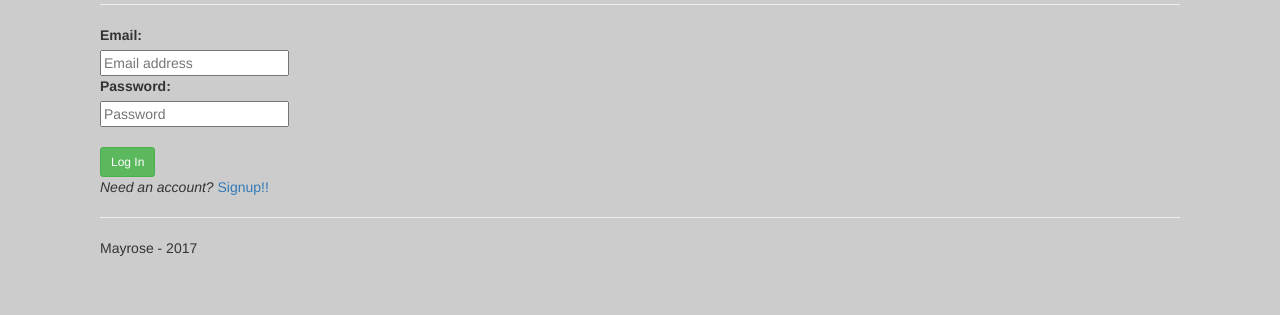
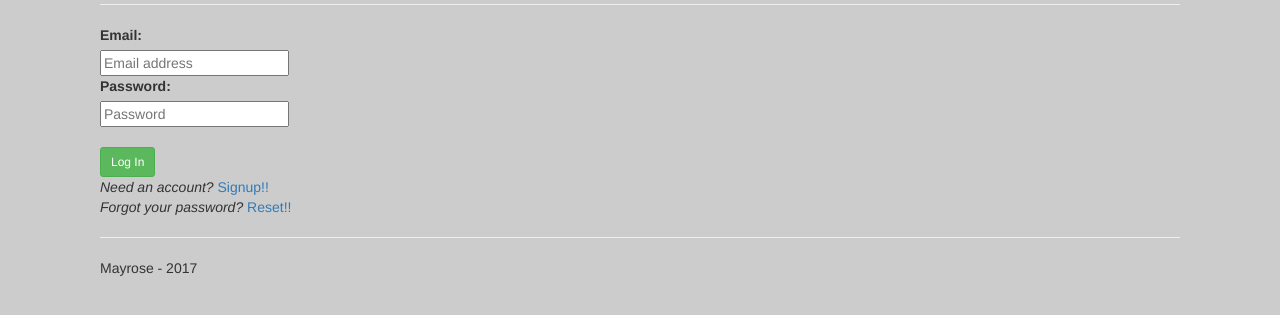
Before and after one commit to intoro/Recipe_App, a Flask app: page /login in a window 1280 px wide. Shown: the part 188-503 px from the top of the page. Run offline with Flask 2, Linux system fonts and the light colour scheme; some libraries are stand-ins or nearby versions.

Commit message:
Added password reset via email link

```diff
--- a/project/templates/login.html
+++ b/project/templates/login.html
@@ -16,6 +16,7 @@
     <button class="btn btn-sm btn-success" type="submit">Log In</button>
   </form>
   <em>Need an account? </em><a href="/register">Signup!!</a>
+  <p><em>Forgot your password? </em><a href="/reset">Reset!!</a></p>
 </div>
 
 {% endblock %}
--- a/project/users/form.py
+++ b/project/users/form.py
@@ -12,3 +12,9 @@ class RegisterForm(Form):
 class LoginForm(Form):
     email = StringField('Email', validators=[DataRequired(), Email(), Length(min=6, max=40)])
     password = PasswordField('Password', validators=[DataRequired()])
+
+class EmailForm(Form):
+    email = StringField('Email', validators=[DataRequired(), Email(), Length(min=6, max=40)])
+
+class PasswordForm(Form):
+    password = PasswordField('Password', validators=[DataRequired()])
--- a/project/users/views.py
+++ b/project/users/views.py
@@ -3,7 +3,7 @@
 #################
 
 from flask import render_template, Blueprint, request, redirect, url_for, flash
-from project.users.form import RegisterForm, LoginForm
+from project.users.form import RegisterForm, LoginForm, EmailForm, PasswordForm
 from sqlalchemy.exc import IntegrityError
 from project.models import User
 from project import db, app, mail
@@ -125,3 +125,62 @@ def logout():
     logout_user()
     flash('Goodbye!', 'info')
     return redirect(url_for('users.login'))
+
+def send_password_reset_email(user_email):
+    password_reset_serializer = URLSafeTimedSerializer(app.config['SECRET_KEY'])
+
+    password_reset_url = url_for(
+        'users.reset_with_token',
+        token = password_reset_serializer.dumps(user_email, salt='password-reset-salt'),
+        _external=True)
+
+    html = render_template(
+        'email_password_reset.html',
+        password_reset_url=password_reset_url)
+
+    send_email('Password Reset Requested', [user_email], html)
+
+@users_blueprint.route('/reset', methods=["GET", "POST"])
+def reset():
+    form = EmailForm()
+    if form.validate_on_submit():
+        try:
+            user = User.query.filter_by(email=form.email.data).first_or_404()
+        except:
+            flash('Invalid email address!', 'error')
+            return render_template('password_reset_email.html', form=form)
+
+        if user.email_confirmed:
+            send_password_reset_email(user.email)
+            flash('Please check your email for a password reset link.', 'success')
+        else:
+            flash('Your email address must be confirmed before attempting a password reset.', 'error')
+        return redirect(url_for('users.login'))
+
+    return render_template('password_reset_email.html', form=form)
+
+@users_blueprint.route('/reset/<token>', methods=["GET", "POST"])
+def reset_with_token(token):
+    try:
+        password_reset_serializer = URLSafeTimedSerializer(app.config['SECRET_KEY'])
+        email = password_reset_serializer.loads(token, salt='password-reset-salt', max_age=3600)
+    except:
+        flash('The password reset link is invalid or has expired.', 'error')
+        return redirect(url_for('users.login'))
+
+    form = PasswordForm()
+
+    if form.validate_on_submit():
+        try:
+            user = User.query.filter_by(email=email).first_or_404()
+        except:
+            flash('Invalid email address!', 'error')
+            return redirect(url_for('users.login'))
+
+        user.password = form.password.data
+        db.session.add(user)
+        db.session.commit()
+        flash('Your password has been updated!', 'success')
+        return redirect(url_for('users.login'))
+
+    return render_template('reset_password_with_token.html', form=form, token=token)
```
Also changed, not shown: project/templates/email_password_reset.html (added, +13 -0 lines), project/templates/password_reset_email.html (added, +19 -0 lines), project/templates/reset_password_with_token.html (added, +19 -0 lines).
